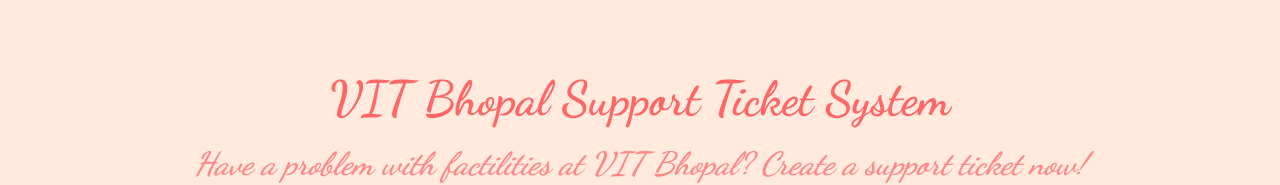
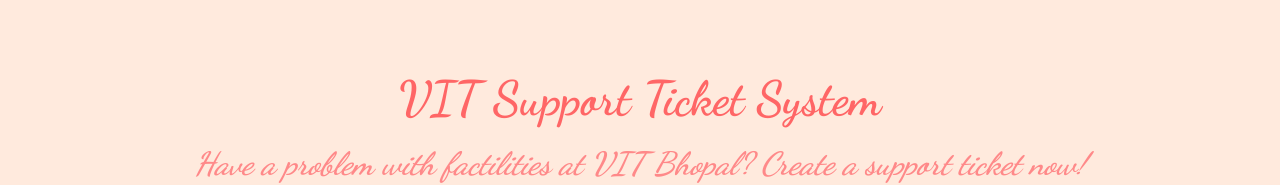
Before and after one commit to Pooja13E/Ticket-System, a React (Create React App) app in the folder frontend/: page / in a window 1280 px wide. Shown: the part 508-693 px from the top of the page. Built offline with nearby package versions, Linux system fonts and the light colour scheme; no server answers.

Commit message:
Update Home.jsx

```diff
--- a/frontend/src/pages/Home.jsx
+++ b/frontend/src/pages/Home.jsx
@@ -10,7 +10,7 @@
     <>
     <Intro />
       <section className="heading">
-        <h1>VIT Bhopal Support Ticket System</h1>
+        <h1>VIT Support Ticket System</h1>
         <p><em>Have a problem with factilities at VIT Bhopal? Create a support ticket now!</em></p>
       </section>
       <div className="home--buttons">
```
